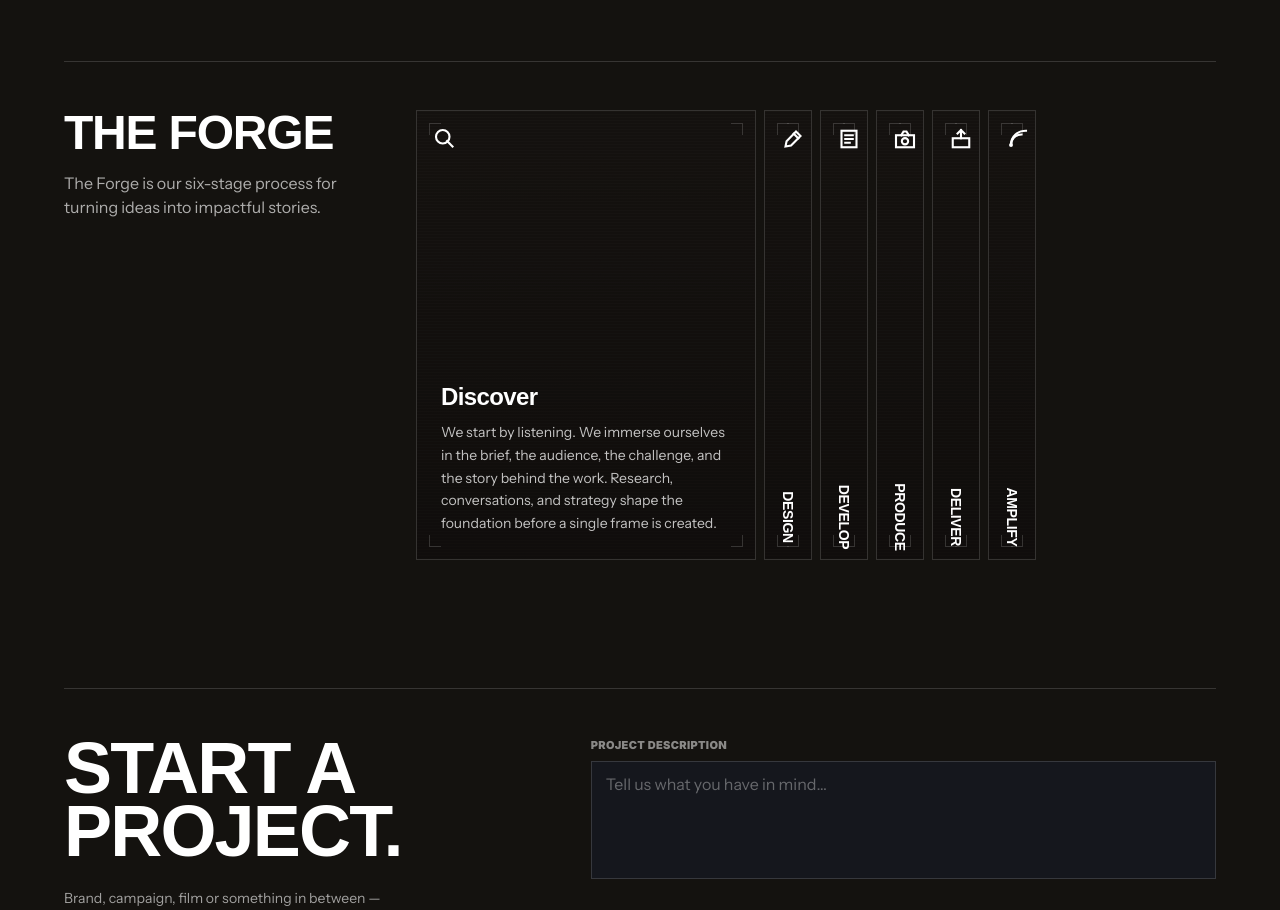
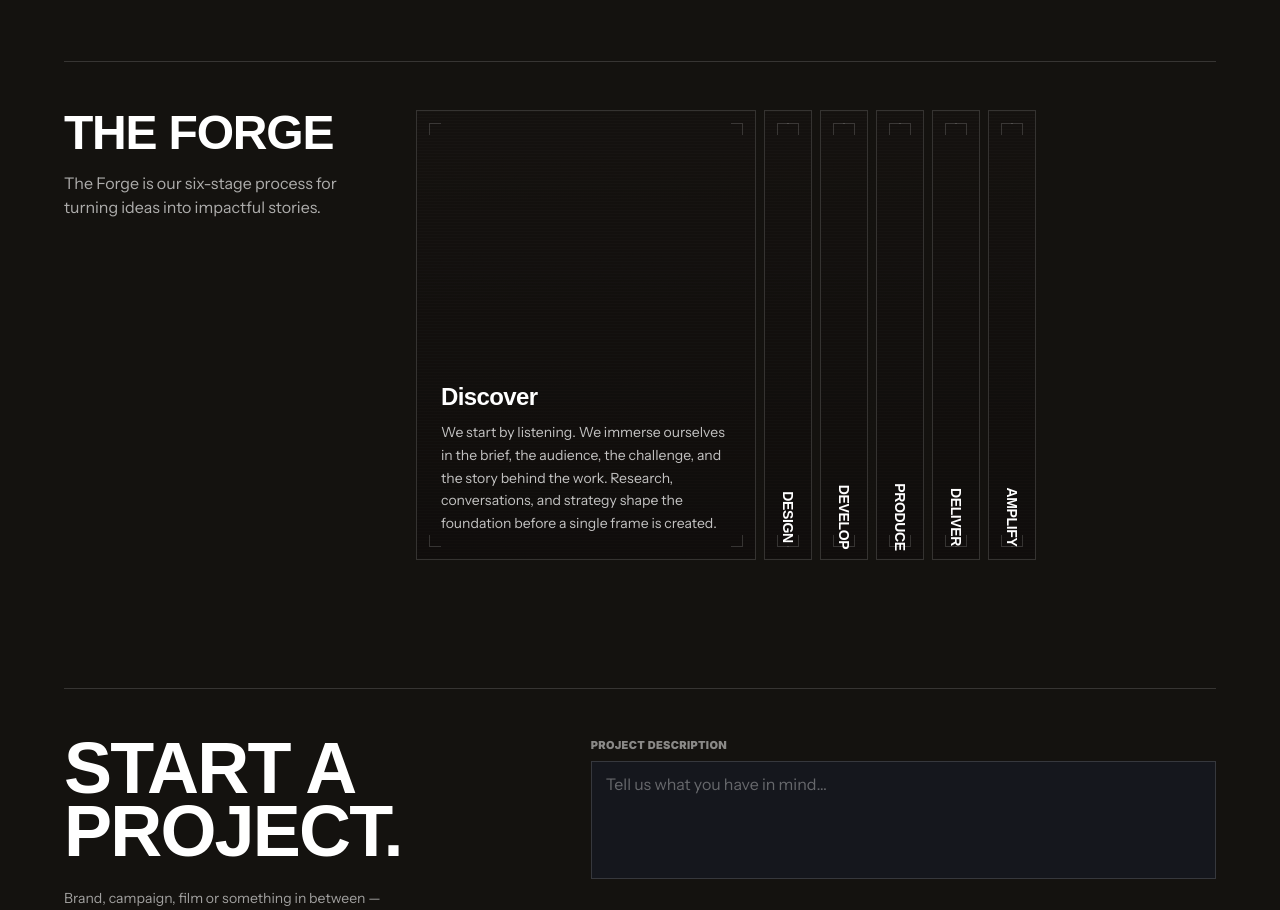
Before and after one commit to kensawawe/mediafoundrysl, a Next.js app: page / in a window 1280 px wide. Shown: the part 3720-4630 px from the top of the page. Built offline with nearby package versions, Linux system fonts and the light colour scheme; a web font is replaced by a local one.

Commit message:
Remove stage icons from Process accordion panels

```diff
--- a/components/home/Process.tsx
+++ b/components/home/Process.tsx
@@ -8,67 +8,6 @@ import { Slate } from "@/components/ui/Slate";
 import { processStages as processStagesEn, processIntro as processIntroEn } from "@/lib/content/process";
 import { processStages as processStagesKri, processIntro as processIntroKri } from "@/lib/content/process.kri";
 import { useTranslated } from "@/lib/content/useTranslated";
-
-// Keyed by the language-invariant stage index, not the (translated) title —
-// a title switch would silently drop every icon once translated.
-function StageIcon({ index, className }: { index: string; className?: string }) {
-  const shared = {
-    stroke: "currentColor",
-    strokeWidth: 1.4,
-    strokeLinecap: "square" as const,
-    strokeLinejoin: "miter" as const,
-    fill: "none",
-  };
-
-  switch (index) {
-    case "01": // Discover — magnifying glass
-      return (
-        <svg viewBox="0 0 16 16" className={className} aria-hidden>
-          <circle cx="6.5" cy="6.5" r="4.5" {...shared} />
-          <path d="M13 13l-3.6-3.6" {...shared} />
-        </svg>
-      );
-    case "02": // Design — pen
-      return (
-        <svg viewBox="0 0 16 16" className={className} aria-hidden>
-          <path d="M3 13l.7-3.5L10 3l3 3-6.3 6.3L3 13z" {...shared} />
-          <path d="M8.5 4.5l3 3" {...shared} />
-        </svg>
-      );
-    case "03": // Develop — blueprint / planning doc
-      return (
-        <svg viewBox="0 0 16 16" className={className} aria-hidden>
-          <rect x="3" y="2.5" width="10" height="11" {...shared} />
-          <path d="M5.5 5.5h5M5.5 8h5M5.5 10.5h3" {...shared} />
-        </svg>
-      );
-    case "04": // Produce — camera
-      return (
-        <svg viewBox="0 0 16 16" className={className} aria-hidden>
-          <rect x="2" y="5.5" width="12" height="8" {...shared} />
-          <path d="M5.5 5.5L7 3h2l1.5 2.5" {...shared} />
-          <circle cx="8" cy="9.5" r="2.1" {...shared} />
-        </svg>
-      );
-    case "05": // Deliver — package handoff
-      return (
-        <svg viewBox="0 0 16 16" className={className} aria-hidden>
-          <rect x="2.5" y="7.5" width="11" height="6" {...shared} />
-          <path d="M8 7.5V2M8 2L5.7 4.3M8 2l2.3 2.3" {...shared} />
-        </svg>
-      );
-    case "06": // Amplify — broadcast signal
-      return (
-        <svg viewBox="0 0 16 16" className={className} aria-hidden>
-          <circle cx="4" cy="12" r="1.3" fill="currentColor" stroke="none" />
-          <path d="M4 12C4 8 7 5 11 5" {...shared} />
-          <path d="M4 12C4 6 8.5 2.5 14 2.5" {...shared} />
-        </svg>
-      );
-    default:
-      return null;
-  }
-}
 
 // A horizontal image accordion — one wide panel, the rest collapsed to
 // narrow strips, expanding on hover/focus/click. The row is wider than
@@ -107,10 +46,6 @@ function ProcessAccordion({ processStages }: { processStages: typeof processStag
               className="absolute inset-0"
             />
             <div aria-hidden className="absolute inset-0 bg-ink/55" />
-
-            <span className="absolute left-4 top-4">
-              <StageIcon index={stage.index} className="h-6 w-6 text-paper" />
-            </span>
 
             {isActive ? (
               <div className="absolute inset-x-0 bottom-0 p-6">
```
